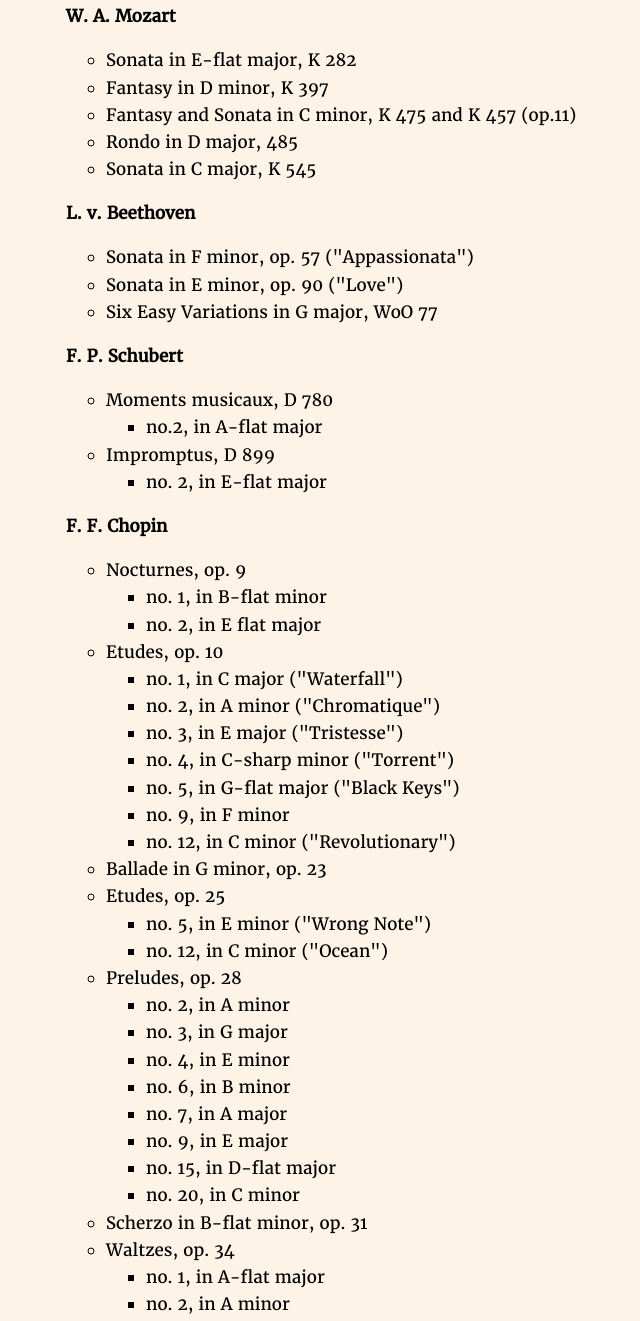
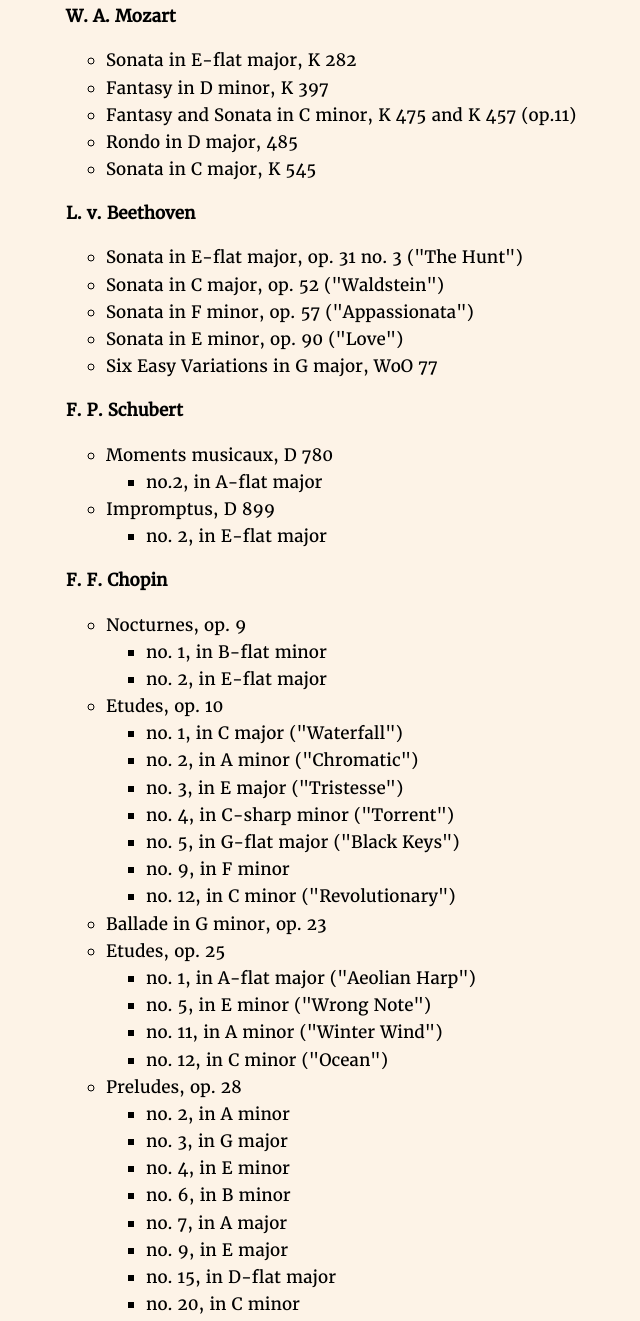
Before and after one commit to minzart/minzart.github.io, a plain HTML site: page music/index.html in a window 1280 px wide. Shown: the part 1087-2408 px from the top of the page, without its empty margins (230-870 px from the left). Drawn offline with Linux system fonts and the light colour scheme.

Commit message:
Add sketch, edit repertoire

```diff
--- a/music/index.html
+++ b/music/index.html
@@ -78,6 +78,8 @@
 	<li>
 		<p><b>L. v. Beethoven</p>
 		<ul>
+            <li>Sonata in E-flat major, op. 31 no. 3 ("The Hunt")</li>
+            <li>Sonata in C major, op. 52 ("Waldstein")</li>
 			<li>Sonata in F minor, op. 57 ("Appassionata")</li>
 			<li>Sonata in E minor, op. 90 ("Love")</li>
 			<li>Six Easy Variations in G major, WoO 77</li>
@@ -109,12 +111,12 @@
 			<li>Nocturnes, op. 9</li>
 				<ul>
 				<li>no. 1, in B-flat minor</li>
-				<li>no. 2, in E flat major</li>
+				<li>no. 2, in E-flat major</li>
 				</ul>
 			<li>Etudes, op. 10
 				<ul>
 				<li>no. 1, in C major ("Waterfall")</li>
-				<li>no. 2, in A minor ("Chromatique")</li>
+				<li>no. 2, in A minor ("Chromatic")</li>
 				<li>no. 3, in E major ("Tristesse")</li>
 				<li>no. 4, in C-sharp minor ("Torrent")</li>
 				<li>no. 5, in G-flat major ("Black Keys")</li>
@@ -124,8 +126,11 @@
 			<li>Ballade in G minor, op. 23</li>
 			<li>Etudes, op. 25
 				<ul>
+                <li>no. 1, in A-flat major ("Aeolian Harp")</li>
 				<li>no. 5, in E minor  ("Wrong Note")</li>
+                <li>no. 11, in A minor ("Winter Wind")</li>
 				<li>no. 12, in C minor ("Ocean")</li>
+
 				</ul></li>
 
 			<li>Preludes, op. 28
@@ -363,7 +368,7 @@
 	<hr>
 
 	<h3>Assets</h3>
-
+	<p>Here (<a href="Centre-Ville.mid" target="_blank">mid</a>, <a href="Centre-Ville.ogg" target="_blank">ogg</a>, <a href="Centre-Ville.pdf" target="_blank">pdf</a>) is a short sketch I drew up after walking in Chinatown :D
 	<p>Here (<a href="1+3_medley.pdf" target="_blank">pdf</a>, <a href="1+3_medley.wav" target="_blank">wav</a>) is a sample theme from the visual novel (Fifth Love) I am creating. This would be expanded into a 2-3 minute long repeatable track which plays in the background.</p>
 	<p>You can check out the Renaissance-styled imitative duo assignment I did (<a href="Imitative_Duo.pdf" target="_blank">pdf</a>, <a href="Imitative_Duo.wav" target="_blank">wav</a>). I based it on a theme from a Chinese song I like called "Tomorrow Will Be Better".</p>
 
```
Also changed, not shown: 4 other files.
